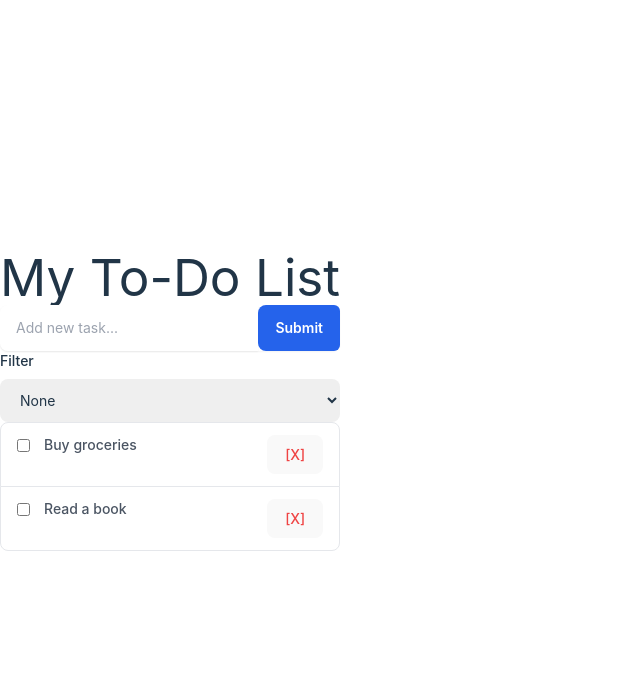
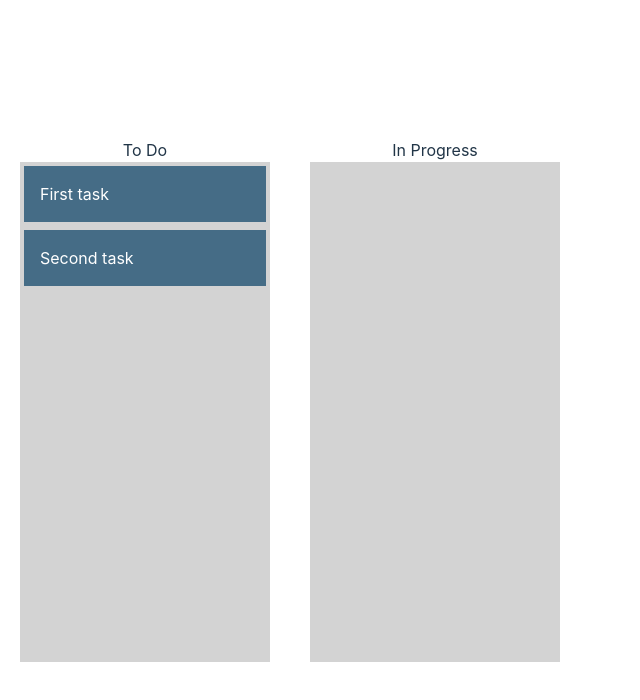
Before and after one commit to eoan-ermine/crossplatform_development_laboratories_3, a React (Vite) app: page /drag-n-drop in a window 1280 px wide. Shown: the top 700 px of the page, without its empty margins (0-640 px from the left). Built offline with nearby package versions, Linux system fonts and the light colour scheme.

Commit message:
Implement drag-n-drop page

```diff
--- a/package.json
+++ b/package.json
@@ -11,7 +11,9 @@
   },
   "dependencies": {
     "react": "^18.3.1",
-    "react-dom": "^18.3.1"
+    "react-beautiful-dnd": "^13.1.1",
+    "react-dom": "^18.3.1",
+    "react-router-dom": "^6.27.0"
   },
   "devDependencies": {
     "@eslint/js": "^9.9.0",
--- a/src/App.jsx
+++ b/src/App.jsx
@@ -1,75 +1,17 @@
-import React, { useState } from 'react';
-import TodoList from './components/TodoList';
+import React from 'react';
+import { BrowserRouter as Router, Route, Routes } from 'react-router-dom';
+import TodoPage from './pages/TodoPage';
+import DndPage from './pages/DndPage';
 
 function App() {
-  const [todos, setTodos] = useState([
-    { id: 1, title: "Buy groceries", completed: false },
-    { id: 2, title: "Read a book", completed: false },
-  ]);
-  const [newTodo, setNewTodo] = useState('');
-  const [filter, setFilter] = useState('none');
-
-  const toggleTodo = (id) => {
-    setTodos(
-      todos.map((todo) =>
-        todo.id === id ? { ...todo, completed: !todo.completed } : todo
-      )
-    );
-  }
-
-  const removeTodo = (id) => {
-    setTodos(todos.filter((todo) => todo.id != id));
-  }
-
-  const addTodo = (e) => {
-    e.preventDefault();
-    if (!newTodo) return;
-
-    const newTodoItem = {
-      id: Date.now(),
-      title: newTodo,
-      completed: false
-    };
-    setTodos([...todos, newTodoItem]);
-    setNewTodo('');
-  };
-
-  const applyFilter = function (items, filter) {
-    if (filter == "none") return items;
-    if (filter == "active") return todos.filter((todo) => todo.completed == false);
-    if (filter == "inactive") return todos.filter((todo) => todo.completed == true);
-  };
-
-  return (
-    <div className="">
-      <h1>My To-Do List</h1>
-      <form onSubmit={addTodo}>
-        <div class="flex rounded-lg shadow-sm">
-        <input
-          className="py-3 px-4 block w-full border-gray-200 shadow-sm rounded-s-lg text-sm focus:z-10 focus:border-blue-500 focus:ring-blue-500 disabled:opacity-50 disabled:pointer-events-none dark:bg-neutral-900 dark:border-neutral-700 dark:text-neutral-400 dark:placeholder-neutral-500 dark:focus:ring-neutral-600"
-          type="text"
-          value={newTodo}
-          onChange={(e) => setNewTodo(e.target.value)}
-          placeholder="Add new task..."
-        />
-        <button className="py-3 px-4 inline-flex justify-center items-center gap-x-2 text-sm font-semibold rounded-e-md border border-transparent bg-blue-600 text-white hover:bg-blue-700 focus:outline-none focus:bg-blue-700 disabled:opacity-50 disabled:pointer-events-none" type="submit">Submit</button>
-        </div>
-      </form>
-      <label for="filter-select" className="block text-sm font-medium mb-2 dark:text-white">Filter</label>
-      <select
-        name="filter"
-        id="filter-select"
-        className="py-3 px-4 pe-9 block w-full border-gray-200 rounded-lg text-sm focus:border-blue-500 focus:ring-blue-500 disabled:opacity-50 disabled:pointer-events-none dark:bg-neutral-900 dark:border-neutral-700 dark:text-neutral-400 dark:placeholder-neutral-500 dark:focus:ring-neutral-600"
-        onChange={(e) => setFilter(e.target.value)}
-        value={filter}
-      >
-        <option value="none">None</option>
-        <option value="active">Active</option>
-        <option value="inactive">Inactive</option>
-      </select>
-      <TodoList todos={applyFilter(todos, filter)} toggleTodo={toggleTodo} removeTodo={removeTodo}/>
-    </div>
-  );
+	return (
+		<Router>
+			<Routes>
+				<Route path="/" element={<TodoPage />} />
+				<Route path="/drag-n-drop" element={<DndPage />} />
+			</Routes>
+		</Router>
+	);
 }
 
 export default App;
--- a/src/main.jsx
+++ b/src/main.jsx
@@ -4,7 +4,5 @@
 import './index.css'
 
 createRoot(document.getElementById('root')).render(
-  <StrictMode>
-    <App />
-  </StrictMode>,
+  <App />
 )
--- /dev/null
+++ b/src/pages/DndPage.jsx
@@ -0,0 +1,137 @@
+// src/pages/DndPage.jsx
+import React, { useState } from 'react';
+import { DragDropContext, Droppable, Draggable } from 'react-beautiful-dnd';
+
+function DndPage() {
+  const [columns, setColumns] = useState({
+    todo: {
+      name: "To Do",
+      items: [
+        {
+          id: "1",
+          content: "First task",
+        },
+        {
+          id: "2",
+          content: "Second task",
+        },
+      ],
+    },
+    inProgress: {
+      name: "In Progress",
+      items: [],
+    },
+  });
+  const onDragEnd = (result, columns, setColumns) => {
+    const { source, destination } = result;
+    if (!destination) return;
+    const sourceColumn = columns[source.droppableId];
+    const destColumn = columns[destination.droppableId];
+    const sourceItems = [...sourceColumn.items];
+    const destItems = [...destColumn.items];
+    const [removed] = sourceItems.splice(source.index, 1);
+    if (source.droppableId === destination.droppableId) {
+      sourceItems.splice(destination.index, 0, removed);
+      setColumns({
+        ...columns,
+        [source.droppableId]: {
+          ...sourceColumn,
+          items: sourceItems,
+        },
+      });
+    } else {
+      destItems.splice(destination.index, 0, removed);
+      setColumns({
+        ...columns,
+        [source.droppableId]: {
+          ...sourceColumn,
+          items: sourceItems,
+        },
+        [destination.droppableId]: {
+          ...destColumn,
+          items: destItems,
+        },
+      });
+    }
+  };
+  return (
+    <div
+      style={{
+        display: "flex",
+        justifyContent: "center",
+        height: "100%",
+      }}
+    >
+      <DragDropContext
+        onDragEnd={(result) => onDragEnd(result, columns, setColumns)}
+      >
+        {Object.entries(columns).map(([columnId, column], index) => {
+          return (
+            <div
+              style={{
+                display: "flex",
+                flexDirection: "column",
+                alignItems: "center",
+                margin: "0 20px",
+              }}
+              key={columnId}
+            >
+              <h2> {column.name} </h2>
+              <Droppable droppableId={columnId} key={columnId}>
+                {(provided, snapshot) => {
+                  return (
+                    <div
+                      {...provided.droppableProps}
+                      ref={provided.innerRef}
+                      style={{
+                        background: snapshot.isDraggingOver
+                          ? "lightblue"
+                          : "lightgrey",
+                        padding: 4,
+                        width: 250,
+                        minHeight: 500,
+                      }}
+                    >
+                      {column.items.map((item, index) => (
+                        <Draggable
+                          key={item.id}
+                          draggableId={item.id}
+                          index={index}
+                        >
+                          {(provided, snapshot) => {
+                            return (
+                              <div
+                                ref={provided.innerRef}
+                                {...provided.draggableProps}
+                                {...provided.dragHandleProps}
+                                style={{
+                                  userSelect: "none",
+                                  padding: 16,
+                                  margin: "0 0 8px 0",
+                                  minHeight: "50px",
+                                  backgroundColor: snapshot.isDragging
+                                    ? "#263B4A"
+                                    : "#456C86",
+                                  color: "white",
+                                  ...provided.draggableProps.style,
+                                }}
+                              >
+                                {item.content}
+                              </div>
+                            );
+                          }}
+                        </Draggable>
+                      ))}
+                      {provided.placeholder}
+                    </div>
+                  );
+                }}
+              </Droppable>
+            </div>
+          );
+        })}{" "}
+      </DragDropContext>
+    </div>
+  );
+}
+export default DndPage;
--- /dev/null
+++ b/src/pages/TodoPage.jsx
@@ -0,0 +1,75 @@
+import React, { useState } from 'react';
+import TodoList from '../components/TodoList';
+
+function App() {
+  const [todos, setTodos] = useState([
+    { id: 1, title: "Buy groceries", completed: false },
+    { id: 2, title: "Read a book", completed: false },
+  ]);
+  const [newTodo, setNewTodo] = useState('');
+  const [filter, setFilter] = useState('none');
+
+  const toggleTodo = (id) => {
+    setTodos(
+      todos.map((todo) =>
+        todo.id === id ? { ...todo, completed: !todo.completed } : todo
+      )
+    );
+  }
+
+  const removeTodo = (id) => {
+    setTodos(todos.filter((todo) => todo.id != id));
+  }
+
+  const addTodo = (e) => {
+    e.preventDefault();
+    if (!newTodo) return;
+
+    const newTodoItem = {
+      id: Date.now(),
+      title: newTodo,
+      completed: false
+    };
+    setTodos([...todos, newTodoItem]);
+    setNewTodo('');
+  };
+
+  const applyFilter = function (items, filter) {
+    if (filter == "none") return items;
+    if (filter == "active") return todos.filter((todo) => todo.completed == false);
+    if (filter == "inactive") return todos.filter((todo) => todo.completed == true);
+  };
+
+  return (
+    <div className="">
+      <h1>My To-Do List</h1>
+      <form onSubmit={addTodo}>
+        <div class="flex rounded-lg shadow-sm">
+        <input
+          className="py-3 px-4 block w-full border-gray-200 shadow-sm rounded-s-lg text-sm focus:z-10 focus:border-blue-500 focus:ring-blue-500 disabled:opacity-50 disabled:pointer-events-none dark:bg-neutral-900 dark:border-neutral-700 dark:text-neutral-400 dark:placeholder-neutral-500 dark:focus:ring-neutral-600"
+          type="text"
+          value={newTodo}
+          onChange={(e) => setNewTodo(e.target.value)}
+          placeholder="Add new task..."
+        />
+        <button className="py-3 px-4 inline-flex justify-center items-center gap-x-2 text-sm font-semibold rounded-e-md border border-transparent bg-blue-600 text-white hover:bg-blue-700 focus:outline-none focus:bg-blue-700 disabled:opacity-50 disabled:pointer-events-none" type="submit">Submit</button>
+        </div>
+      </form>
+      <label for="filter-select" className="block text-sm font-medium mb-2 dark:text-white">Filter</label>
+      <select
+        name="filter"
+        id="filter-select"
+        className="py-3 px-4 pe-9 block w-full border-gray-200 rounded-lg text-sm focus:border-blue-500 focus:ring-blue-500 disabled:opacity-50 disabled:pointer-events-none dark:bg-neutral-900 dark:border-neutral-700 dark:text-neutral-400 dark:placeholder-neutral-500 dark:focus:ring-neutral-600"
+        onChange={(e) => setFilter(e.target.value)}
+        value={filter}
+      >
+        <option value="none">None</option>
+        <option value="active">Active</option>
+        <option value="inactive">Inactive</option>
+      </select>
+      <TodoList todos={applyFilter(todos, filter)} toggleTodo={toggleTodo} removeTodo={removeTodo}/>
+    </div>
+  );
+}
+
+export default App;
```
Also changed, not shown: 1 other file (tests, documents, lock files or other folders).
